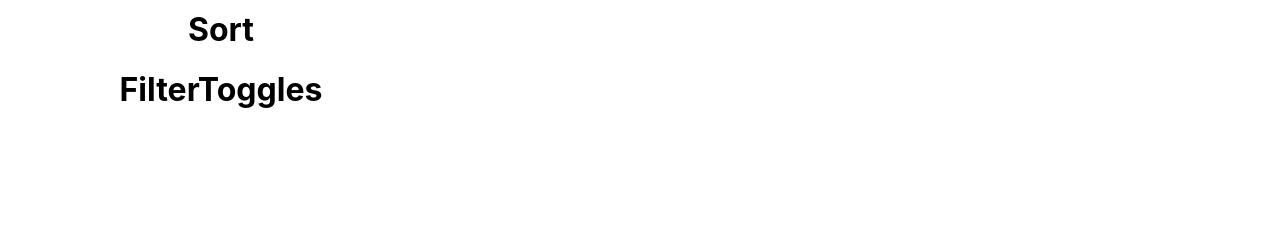
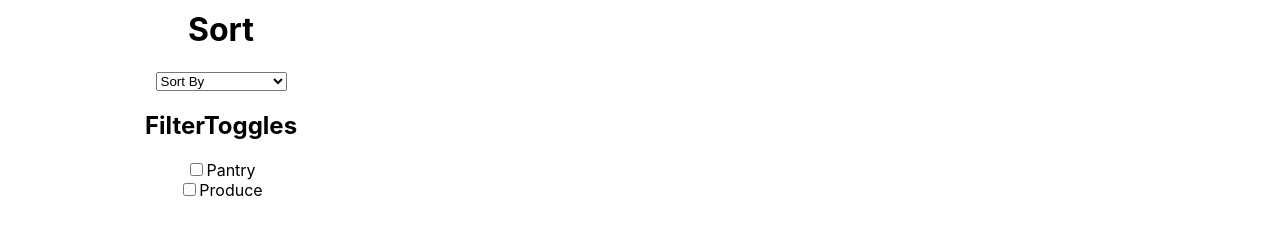
Before and after one commit to gcampbell391/LocalMarket365, a React (Create React App) app in the folder front-end/: page / in a window 1280 px wide. Shown: the part 233-468 px from the top of the page. Built offline with nearby package versions, Linux system fonts and the light colour scheme; no server answers.

Commit message:
added filter

```diff
--- a/front-end/src/App.css
+++ b/front-end/src/App.css
@@ -23,14 +23,15 @@
   flex: 1 0 21%;
   background-color: white;
   border-radius: 5px;
-  margin:4px;
-  width:200px;
-  border: 1px solid;
+  margin: 4px;
+  width: 200px;
+  border: .5px solid white ;
   padding: 10px;
-  box-shadow: 2px 2px #888888;
+  box-shadow: 0 2px 8px 0 rgba(0,0,0,0.1);
+  transition: transform 0.15s ease, box-shadow 0.15s ease;
 }
 .productCard:hover {
-  transform: scale(1.1);
+  transform: scale(1.07);
 }
 .productImg{
   margin-top: 10px;
--- a/front-end/src/components/FilterToggles.js
+++ b/front-end/src/components/FilterToggles.js
@@ -1,13 +1,41 @@
-import React from "react"
+import React, { Component } from "react"
 
 
-const FilterToggles = (props) => {
+
+class FilterToggles extends Component {
+
+state = {
+  Pantry: false,
+  Produce: false
+}
+
+onChange = (event) => {
+  console.log(event)
+  this.setState({[event.target.value]: !this.state[event.target.value]})
+  this.props.handleCategoryFilter(event)
+}
+
+
+
+render(){
     return (
         <div className="FilterToggles">
-            <h1>FilterToggles</h1>
+          <h2>FilterToggles</h2>
+
+          <label>
+              <input type="checkbox" value="Pantry" checked= {this.state.Pantry} onChange = {(event) => this.onChange(event)}  />
+              Pantry
+            </label>
+            <br/>
+            <label>
+              <input type="checkbox" value="Produce" checked= {this.state.Produce} onChange = {(event) => this.onChange(event)}  />
+              Produce
+            </label>
+
         </div>
 
     )
 }
+}
 
 export default FilterToggles
--- a/front-end/src/components/Sort.js
+++ b/front-end/src/components/Sort.js
@@ -5,7 +5,15 @@ const Sort = (props) => {
     return (
         <div className="sort">
             <h1>Sort</h1>
+            <select>
+            <option value="0">Sort By</option>
+            <option value="1">Price: Low to High</option>
+            <option value="2">Price: High to Low</option>
+            <option value="3">Most Purchased</option>
+
+            </select>
         </div>
+
 
     )
 }
--- a/front-end/src/containers/Body.js
+++ b/front-end/src/containers/Body.js
@@ -25,7 +25,7 @@ export default class Body extends Component {
         return (
             <div className="app_body">
                 <h1>Welcome</h1>
-                <FilterContainer />
+               { <FilterContainer handleCategoryFilter = { this.props.handleCategoryFilter} />}
                 {
                     this.state.productDetailObject === null ?
                         <ProductsContainer
--- a/front-end/src/containers/FilterContainer.js
+++ b/front-end/src/containers/FilterContainer.js
@@ -2,12 +2,12 @@ import React from "react"
 import Sort from "../components/Sort"
 import FilterToggles from "../components/FilterToggles"
 
-const FilterContainer = () => {
+const FilterContainer = (props) => {
     return (
         <div className="filterContainer">
             <h1>Filter Container</h1>
             <Sort />
-            <FilterToggles />
+            <FilterToggles handleCategoryFilter = { props.handleCategoryFilter} />
 
         </div>
     )
--- a/front-end/src/containers/Home.js
+++ b/front-end/src/containers/Home.js
@@ -8,7 +8,10 @@ export default class Home extends Component {
         allProducts: [],
         cartClicked: false,
         currentProductIndex: 0,
-        searchTerm: ""
+        searchTerm: "",
+        sort: "",
+        filter: [""]
+
     }
 
     //Fetches all products and sets them to allProducts state variable
@@ -25,10 +28,31 @@ export default class Home extends Component {
         this.setState({ cartClicked: !this.state.cartClicked })
     }
 
-    //Handles slice allproducts into specific return set and includes filter functionality for searchTerm
-    sliceProducts = () => {
-        let updatedProducts = this.state.allProducts.filter(product => { return product.name.toLowerCase().includes(this.state.searchTerm) })
-        return updatedProducts.slice(this.state.currentProductIndex, (this.state.currentProductIndex + 12))
+    // Handles slice allproducts into specific return set and includes filter functionality for searchTerm
+    // sliceProducts = () => {
+    //     let updatedProducts = this.state.allProducts.filter(product => { return product.name.toLowerCase().includes(this.state.searchTerm) })
+    //     return updatedProducts.slice(this.state.currentProductIndex, (this.state.currentProductIndex + 12))
+    // }
+
+    renderProducts = () => {
+        let rtnProducts = this.state.allProducts
+        if(this.state.searchTerm !== "" ){
+           let updatedProducts = rtnProducts.filter(product => { return product.name.toLowerCase().includes(this.state.searchTerm) })
+           rtnProducts = updatedProducts.slice(this.state.currentProductIndex, (this.state.currentProductIndex + 12))
+        }
+
+        if(this.state.filter!== "" ){
+
+            let newArray = []
+            rtnProducts.filter(product => {
+            if(product.category.includes(this.state.filter)){
+                    newArray.push(product)
+                }
+            })
+            rtnProducts = newArray
+        }
+
+        return rtnProducts
     }
 
     //Handles page click to render previous/next.....Needs Fix for if they go past 0
@@ -53,6 +77,22 @@ export default class Home extends Component {
         this.setState({ searchTerm: event.target.value })
     }
 
+    //Handles seting state for filtered radio buttons
+    handleCategoryFilter = (event) => {
+        if(this.state.filter == event.target.value){
+        this.setState({filter: ""})
+        event.target.checked =  !event.target.checked
+        console.log("fill in")
+
+        } else {
+        this.setState({filter: event.target.value})
+        event.target.checked =  !event.target.checked
+        console.log("Dont fill in")
+        }
+
+
+    }
+
     render() {
         return (
             <div>
@@ -61,10 +101,11 @@ export default class Home extends Component {
                     handleSearchTermChange={this.handleSearchTermChange}
                 />
                 <Body
-                    allProducts={this.sliceProducts()}
+                    allProducts={this.renderProducts()}
                     cartClicked={this.state.cartClicked}
                     handlePageClick={this.handlePageClick}
                     hanldeProductAddToCartBtn={this.hanldeProductAddToCartBtn}
+                    handleCategoryFilter = {this.handleCategoryFilter}
                 />
             </div>
         )
```
Also changed, not shown: 1 other file (tests, documents, lock files or other folders). Lines whose indentation alone changed are shown as unchanged.
